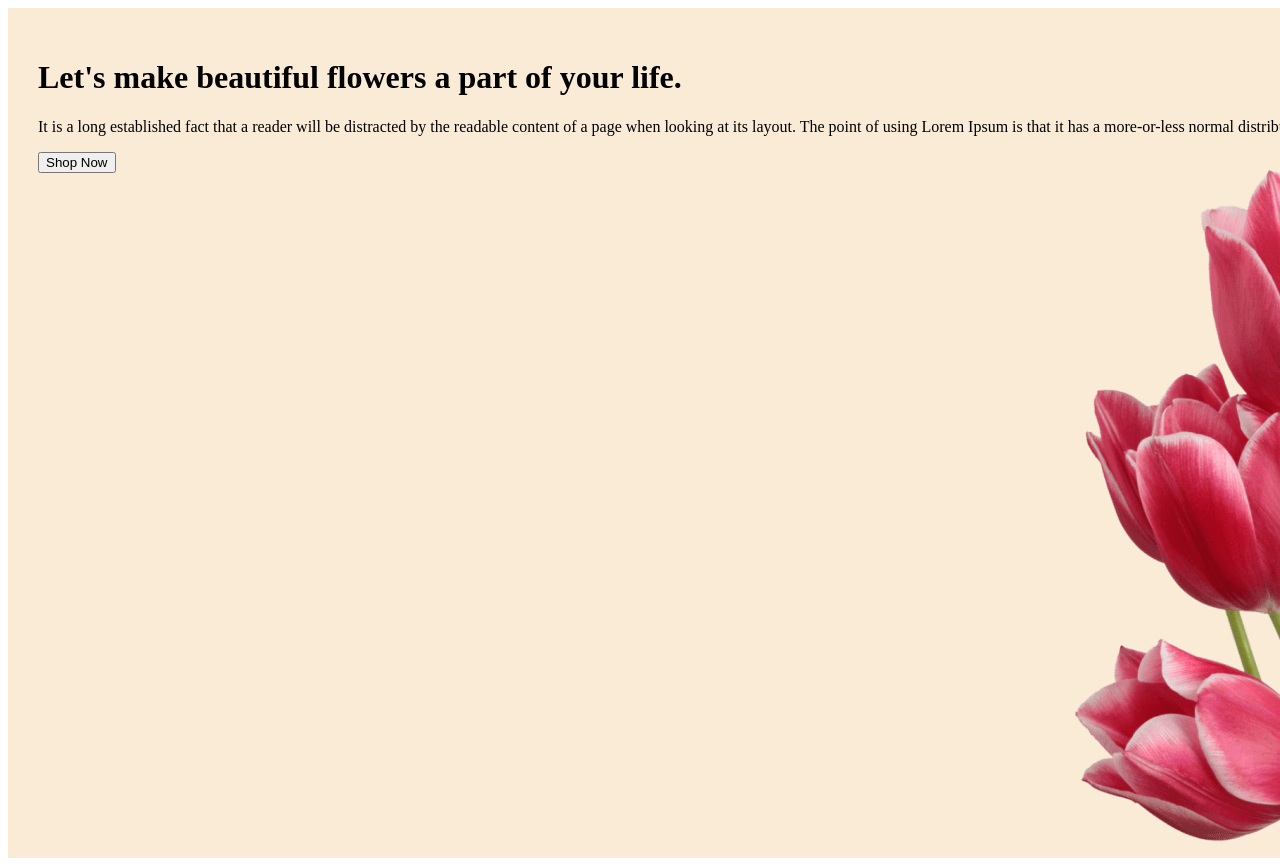
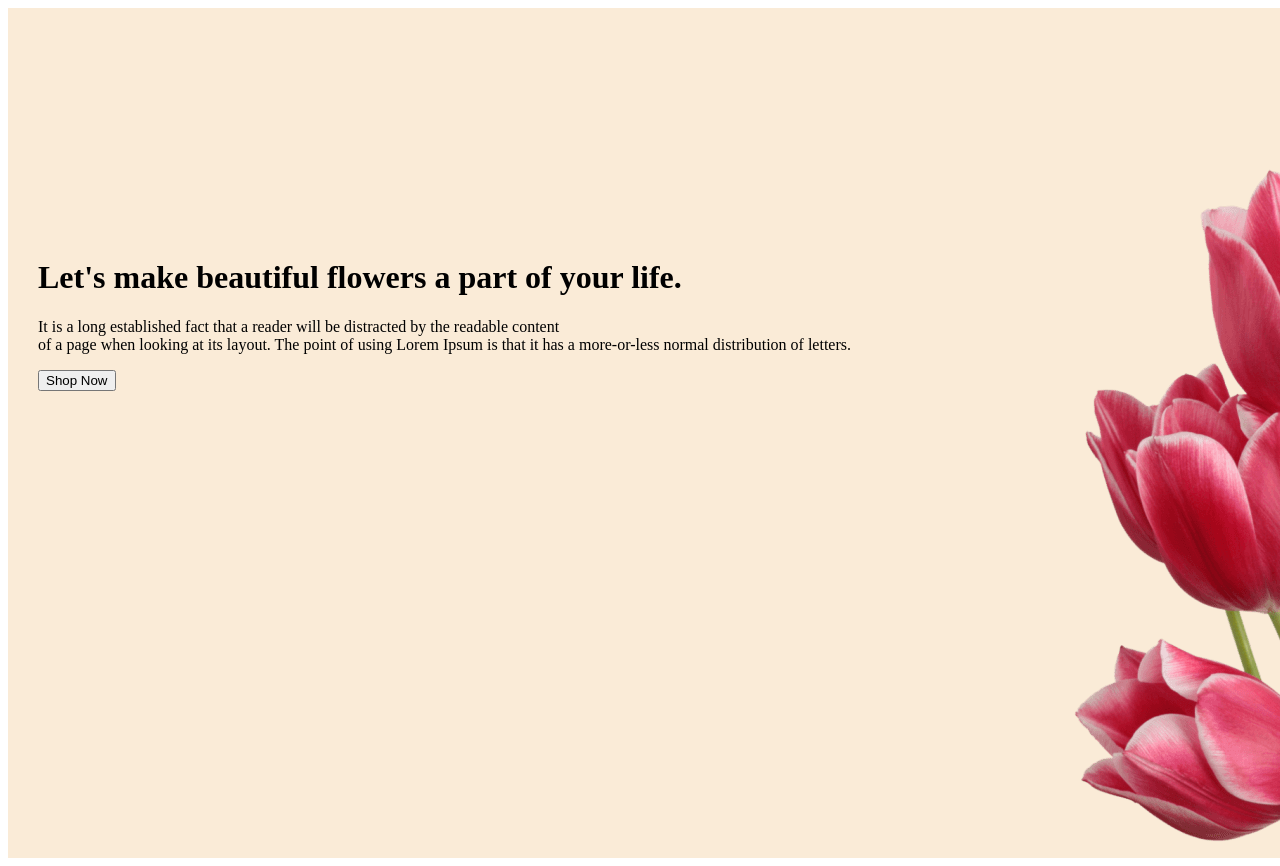
Before and after one commit to Ashraful-alam1184/online-flower-shop, a plain HTML site: page index.html in a window 1280 px wide. Shown: the top 866 px of the page. Drawn offline with Linux system fonts and the light colour scheme.

Commit message:
new something

```diff
--- a/index.html
+++ b/index.html
@@ -11,7 +11,7 @@
         <div class="banner">
             <div class="banner-content">
                 <h1 class="name">Let's make beautiful flowers a part of your life.</h1>
-                <p class="banner-des">It is a long established fact that a reader will be distracted by the readable content of a page when looking at its layout. The point of using Lorem Ipsum is that it has a more-or-less normal distribution of letters.</p>
+                <p class="banner-des">It is a long established fact that a reader will be distracted by the readable content <br> of a page when looking at its layout. The point of using Lorem Ipsum is that it has a more-or-less normal distribution of letters.</p>
                 <button class="btn-primary">Shop Now</button>
 
             </div>
--- a/styles/style.css
+++ b/styles/style.css
@@ -14,3 +14,6 @@
     height: 850px;
     flex-shrink: 0;
 }
+.banner-content{
+    margin-top: 200px;
+}
```
